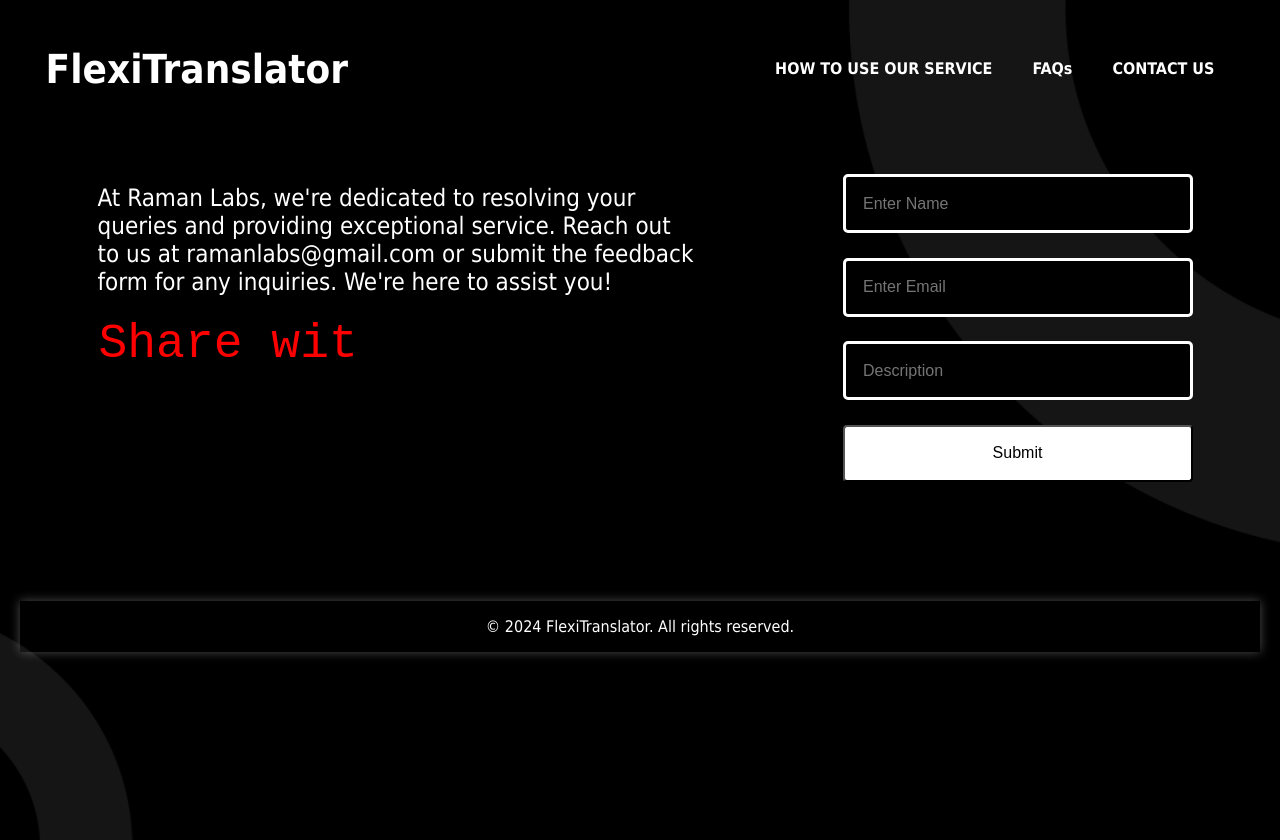
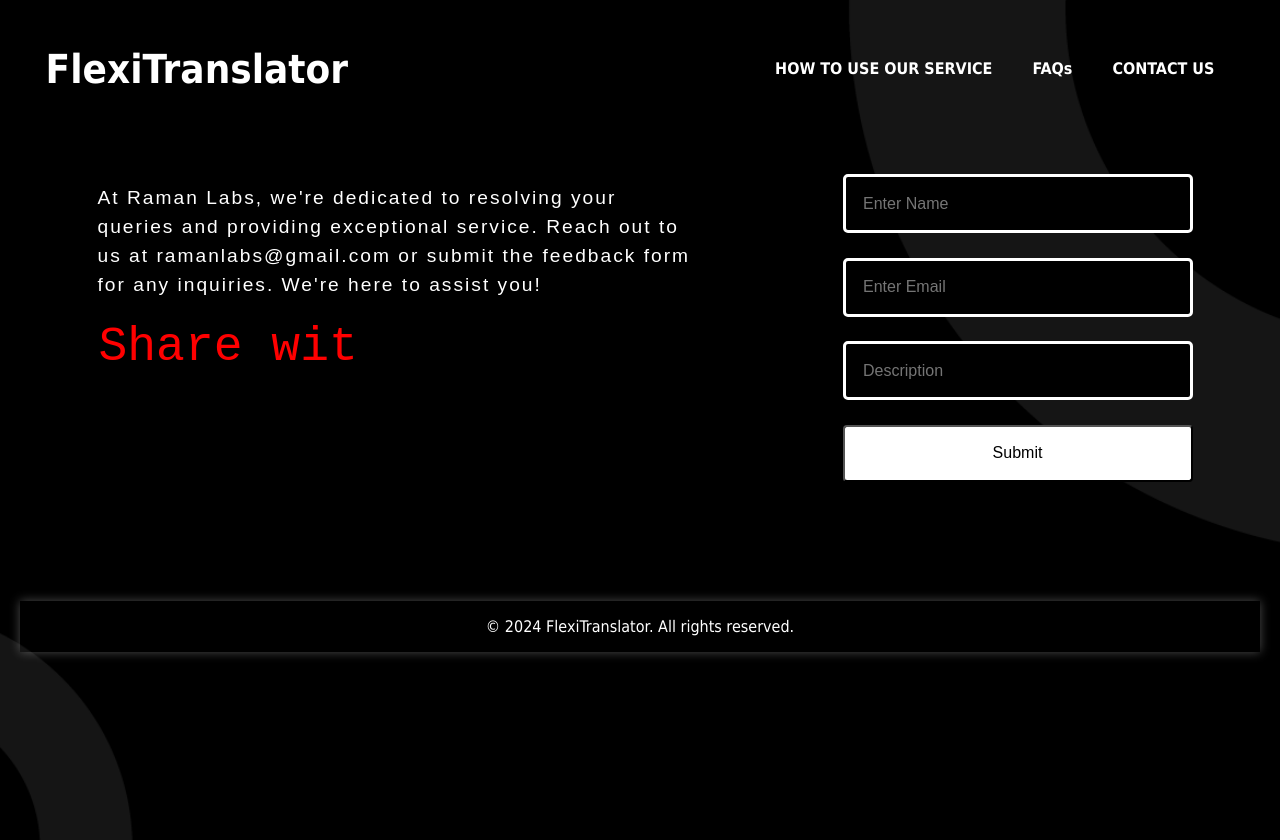
Before and after one commit to choudhary98akash/translation.github.io, an Angular app: page / in a window 1280 px wide. Both pictures are taken after a click on the link "CONTACT US". Built offline with nearby package versions, Linux system fonts and the light colour scheme.

Commit message:
refined contact us page

```diff
--- a/src/app/feedback/feedback.component.css
+++ b/src/app/feedback/feedback.component.css
@@ -16,8 +16,11 @@
  max-width: 50%;
 }
 .share-container{
- font-size: 1.5rem;
+ font-family: Arial, Helvetica, sans-serif;
+ letter-spacing: 2px;
+ font-size: 1.2rem;
  padding: 10px;
+ line-height: 1.5;
 }
 .custom-edit{
     font-size: 3rem;
```
